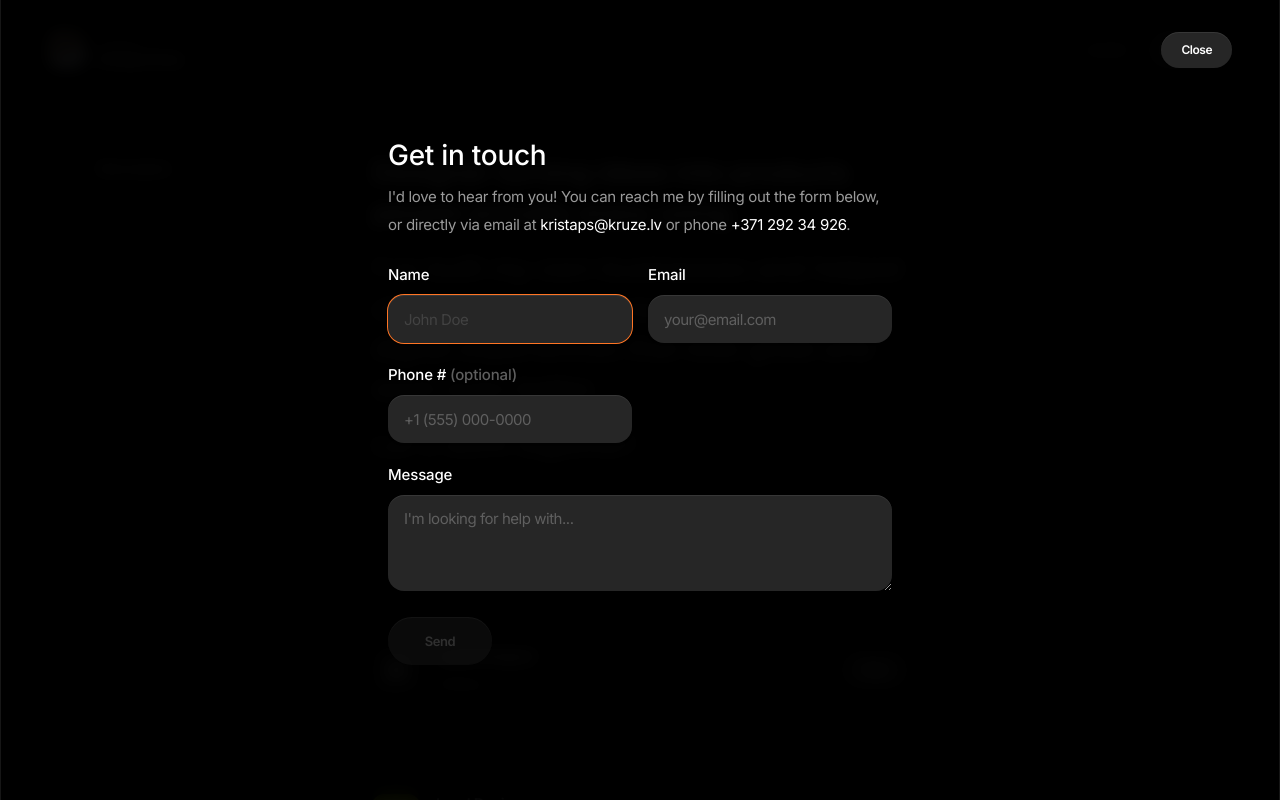
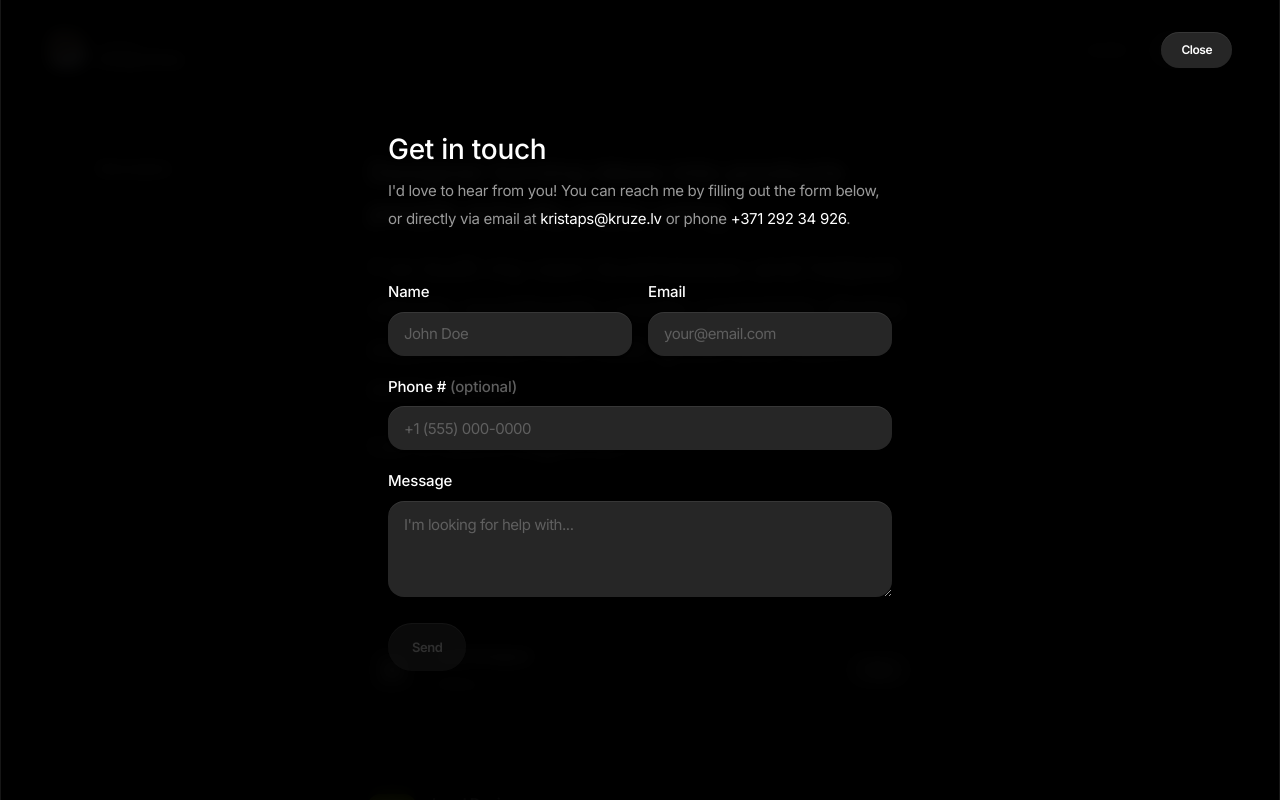
Before and after one commit to puspikselis/portfolio, a Next.js app: page / in a window 1280 px wide. Both pictures are taken after a click on the button "Contact". Shown: the top 800 px of the page. Built offline with nearby package versions, Linux system fonts and the light colour scheme; no server answers.

Commit message:
WIP: Updated contact dialog, toast, buttons, and styling - Modified bun.lock, package.json, globals.css, page.tsx, businesses.tsx, contact-dialog.tsx, grid-overlay.tsx, header.tsx, projects.tsx, and toast.tsx

```diff
--- a/package.json
+++ b/package.json
@@ -1,5 +1,6 @@
 {
   "dependencies": {
+    "@hookform/resolvers": "^5.2.2",
     "@radix-ui/react-avatar": "^1.1.10",
     "@radix-ui/react-dialog": "^1.1.15",
     "@radix-ui/react-slot": "^1.2.3",
@@ -9,7 +10,9 @@
     "next": "15.5.4",
     "react": "19.2.0",
     "react-dom": "19.2.0",
-    "tailwind-merge": "^3.3.1"
+    "react-hook-form": "^7.64.0",
+    "tailwind-merge": "^3.3.1",
+    "zod": "^4.1.12"
   },
   "devDependencies": {
     "@biomejs/biome": "2.2.5",
--- a/src/app/globals.css
+++ b/src/app/globals.css
@@ -146,7 +146,7 @@
 
 @layer components {
   .narrow-container {
-    @apply mx-auto max-w-144 px-5;
+    @apply mx-auto max-w-144 px-4;
   }
 
   .link-overlay {
--- a/src/app/page.tsx
+++ b/src/app/page.tsx
@@ -1,16 +1,15 @@
-import type { Metadata } from 'next';
+'use client';
+
+import { useState } from 'react';
 
 import { Businesses } from '@/components/businesses';
+import { ContactDialog } from '@/components/dialogs/contact-dialog';
 import { FloatingThingy } from '@/components/floating-thingy';
 import { Projects } from '@/components/projects';
 
-export const metadata: Metadata = {
-  description:
-    "Designer turning ideas into products people actually enjoy using. I've built my own businesses and helped clients worldwide create complete digital experiences that look great and work even better.",
-  title: 'Kristaps Krūze - Designer',
-};
+export default function Home() {
+  const [isContactOpen, setIsContactOpen] = useState(false);
 
-export default function Home() {
   return (
     <>
       <FloatingThingy />
@@ -28,9 +27,13 @@ export default function Home() {
             experiences that look great and work even better.
           </p>
           <p className="-tracking-[0.01em] font-medium text-28/10">
-            <a className="no-underline" href="mailto:kristaps@kruze.lv">
+            <button
+              className="no-underline transition-opacity duration-200 ease-in-out hover:opacity-80"
+              onClick={() => setIsContactOpen(true)}
+              type="button"
+            >
               Let's work together!
-            </a>
+            </button>
           </p>
         </main>
         <div className="mt-20 md:mt-35">
@@ -40,6 +43,7 @@ export default function Home() {
           <Businesses />
         </div>
       </div>
+      <ContactDialog isOpen={isContactOpen} onClose={() => setIsContactOpen(false)} />
     </>
   );
 }
--- a/src/components/businesses.tsx
+++ b/src/components/businesses.tsx
@@ -23,7 +23,9 @@ function BusinessCard({
           style={{ '--color': business.color || '#1d1d1d' } as React.CSSProperties}
         >
           <AvatarImage alt={`${business.title} logo`} src={business.image} />
-          <AvatarFallback className="bg-transparent text-15 text-white/20">?</AvatarFallback>
+          <AvatarFallback className="-tracking-[0.02em] bg-transparent text-15 text-white/20">
+            ?
+          </AvatarFallback>
         </Avatar>
         <div className="space-y-1">
           <h4 className="-tracking-[0.02em] font-semibold text-15/6 text-white">
--- a/src/components/dialogs/contact-dialog.tsx
+++ b/src/components/dialogs/contact-dialog.tsx
@@ -1,178 +1,59 @@
 'use client';
 
-import { useEffect, useRef, useState } from 'react';
-
+import { zodResolver } from '@hookform/resolvers/zod';
 import * as Dialog from '@radix-ui/react-dialog';
+import { useRef } from 'react';
+import { useForm } from 'react-hook-form';
+import { z } from 'zod';
 
 import { useToast } from '@/components/ui/toast';
 import { cn } from '@/lib/utils';
 
 type Props = { isOpen: boolean; onClose: () => void };
 
-type Phase = 'idle' | 'sending';
+const schema = z.object({
+  email: z.string().email('Please enter a valid email address'),
+  message: z.string().min(10, 'Message must be at least 10 characters'),
+  name: z.string().min(2, 'Name must be at least 2 characters'),
+  phone: z.string().optional(),
+});
 
-const shadowC = 'inset-shadow-0-1-0 inset-shadow-white/8';
-const labelC = '-tracking-[0.01em] block font-medium text-15 text-white leading-6';
-const headingC = '-tracking-[0.01em] font-medium text-28/10 text-white';
-const paragraphC = '-tracking-[0.02em] text-15/7 text-nobel-100';
-const inputC = cn(
-  shadowC,
-  'h-12 w-full rounded-2xl bg-nero-100 px-4 py-3 text-15 text-white leading-6',
-  'shadow-[0_1px_2px_rgba(0,0,0,.48)] transition-all duration-200',
-  'placeholder:text-dim-gray-100 focus:placeholder:opacity-50',
-  'focus:outline-none focus:ring-1 focus:ring-orange-100',
-);
-const btnC = cn(
-  shadowC,
-  'h-12 w-26 rounded-full bg-white px-4 font-semibold text-13 text-nero-100 leading-4',
-  'transition-colors duration-200 ease-in-out hover:bg-white/90',
-  'cursor-pointer disabled:cursor-not-allowed disabled:bg-nero-300 disabled:text-dim-gray-100 disabled:opacity-50',
-);
+type FormValues = z.infer<typeof schema>;
 
-function ContactFormView({
-  formRef,
-  onSubmit,
-  onInput,
-  phase,
-  isValid,
-}: {
-  formRef: React.RefObject<HTMLFormElement | null>;
-  onSubmit: (e: React.FormEvent<HTMLFormElement>) => void;
-  onInput: () => void;
-  phase: Phase;
-  isValid: boolean;
-}) {
-  const nameInputRef = useRef<HTMLInputElement>(null);
-
-  useEffect(() => {
-    // Focus the name input when the dialog opens
-    const timer = setTimeout(() => {
-      nameInputRef.current?.focus();
-    }, 100); // Small delay to ensure dialog is fully rendered
-
-    return () => clearTimeout(timer);
-  }, []);
-  return (
-    <>
-      <div className="space-y-2">
-        <Dialog.Title asChild>
-          <h1 className={headingC}>Get in touch</h1>
-        </Dialog.Title>
-        <p className={paragraphC}>
-          I&apos;d love to hear from you! You can reach me by filling out the form below, or
-          directly via email at{' '}
-          <a
-            className="text-white transition-opacity duration-200 ease-in-out hover:opacity-80"
-            href="mailto:kristaps@kruze.lv"
-          >
-            kristaps@kruze.lv
-          </a>{' '}
-          or phone{' '}
-          <a
-            className="text-white transition-opacity duration-200 ease-in-out hover:opacity-80"
-            href="tel:+37129234926"
-          >
-            +371 292 34 926
-          </a>
-          .
-        </p>
-      </div>
-
-      <form className="space-y-5" onInput={onInput} onSubmit={onSubmit} ref={formRef}>
-        <div className="flex gap-4">
-          <div className="flex-1 space-y-2">
-            <label className={labelC} htmlFor="name">
-              Name
-            </label>
-            <input ref={nameInputRef} className={inputC} id="name" name="name" placeholder="John Doe" required />
-          </div>
-
-          <div className="flex-1 space-y-2">
-            <label className={labelC} htmlFor="email">
-              Email
-            </label>
-            <input
-              className={inputC}
-              id="email"
-              name="email"
-              placeholder="your@email.com"
-              required
-              type="email"
-            />
-          </div>
-        </div>
-
-        <div className="w-1/2 space-y-2 pr-2">
-          <label className={labelC} htmlFor="phone">
-            Phone # <span className="text-dim-gray-100">(optional)</span>
-          </label>
-          <input
-            className={inputC}
-            id="phone"
-            name="phone"
-            placeholder="+1 (555) 000-0000"
-            type="tel"
-          />
-        </div>
-
-        <div className="space-y-2">
-          <label className={labelC} htmlFor="message">
-            Message
-          </label>
-          <textarea
-            className={cn(inputC, 'h-24 resize-y')}
-            id="message"
-            name="message"
-            placeholder="I'm looking for help with..."
-            required
-          />
-        </div>
-        <input
-          aria-label="Leave this field empty"
-          autoComplete="off"
-          className="hidden"
-          name="_honey"
-          tabIndex={-1}
-          type="text"
-        />
-        <button
-          className={btnC}
-          disabled={phase === 'sending' || !isValid}
-          title={!isValid ? 'Please fill out all required fields' : undefined}
-          type="submit"
-        >
-          {phase === 'sending' ? 'Sending…' : 'Send'}
-        </button>
-      </form>
-    </>
+const inputBaseC =
+  'inset-shadow-0-1-0 inset-shadow-white/8 h-11 w-full rounded-2xl bg-nero-100 px-4 py-3 text-15 text-white leading-6 shadow-[0_1px_2px_rgba(0,0,0,.48)] transition-all duration-200 placeholder:text-dim-gray-100 focus:placeholder:opacity-50 focus:outline-none';
+const getInputC = (hasError: boolean) =>
+  cn(
+    inputBaseC,
+    hasError ? 'ring-1 ring-red-500/80 focus:ring-red-500' : 'focus:ring-1 focus:ring-orange-100',
   );
-}
 
 export function ContactDialog({ isOpen, onClose }: Props) {
-  const [phase, setPhase] = useState<Phase>('idle');
-  const [isValid, setIsValid] = useState(false);
-  const formRef = useRef<HTMLFormElement>(null);
   const { showToast } = useToast();
+  const honeyRef = useRef<HTMLInputElement>(null);
 
-  const handleOpenChange = (open: boolean) => {
-    if (!open) {
-      formRef.current?.reset();
-      setPhase('idle');
-      onClose();
-    }
-  };
+  const {
+    register,
+    handleSubmit,
+    reset,
+    formState: { errors, isSubmitting, isValid },
+  } = useForm<FormValues>({
+    defaultValues: { email: '', message: '', name: '', phone: '' },
+    mode: 'onChange', // real-time button enable/disable
+    resolver: zodResolver(schema),
+  });
 
-  const checkValidity = () => {
-    setIsValid(formRef.current?.checkValidity() ?? false);
-  };
+  const onSubmit = async (values: FormValues) => {
+    // Honeypot guard
+    if (honeyRef.current?.value) return;
 
-  const submit = async (e: React.FormEvent<HTMLFormElement>) => {
-    e.preventDefault();
-    setPhase('sending');
-
-    const fd = new FormData(e.currentTarget);
-    fd.set('_replyto', String(fd.get('email') || ''));
-    fd.set('_subject', `Portfolio Contact from ${fd.get('name') || ''}`);
+    const fd = new FormData();
+    fd.set('name', values.name);
+    fd.set('email', values.email);
+    fd.set('phone', values.phone ?? '');
+    fd.set('message', values.message);
+    fd.set('_replyto', values.email);
+    fd.set('_subject', `Portfolio Contact from ${values.name}`);
 
     try {
       const res = await fetch('https://formsubmit.co/ajax/kristaps@kruze.lv', {
@@ -180,29 +61,29 @@ export function ContactDialog({ isOpen, onClose }: Props) {
         headers: { Accept: 'application/json' },
         method: 'POST',
       });
-      if (res.ok) {
-        // Play success sound
-        const audio = new Audio('/audio/mail-sent.mp3');
-        audio.play().catch(() => {
-          // Ignore audio play errors (e.g., user hasn't interacted with page yet)
-        });
+      if (!res.ok) throw new Error('send failed');
 
-        formRef.current?.reset();
-        setPhase('idle');
-        handleOpenChange(false);
-        showToast('Message sent successfully!', "I'll get back to you as soon as possible.");
-      } else {
-        setPhase('idle');
-        alert('Failed to send. Please email me directly at kristaps@kruze.lv');
-      }
+      // Play success sound
+      const audio = new Audio('/audio/mail-sent.mp3');
+      audio.play().catch(() => {});
+      reset();
+      onClose();
+      showToast('Message sent successfully!', "I'll get back to you as soon as possible.");
     } catch {
-      setPhase('idle');
-      alert('Failed to send. Please email me directly at kristaps@kruze.lv');
+      showToast('Failed to send message', 'Please email me directly at kristaps@kruze.lv');
     }
   };
 
   return (
-    <Dialog.Root open={isOpen} onOpenChange={handleOpenChange}>
+    <Dialog.Root
+      onOpenChange={(open) => {
+        if (!open) {
+          reset();
+          onClose();
+        }
+      }}
+      open={isOpen}
+    >
       <Dialog.Portal>
         <Dialog.Overlay className="fixed inset-0 z-30">
           <div className="-translate-x-1/2 fixed inset-y-0 left-1/2 w-full max-w-404">
@@ -222,28 +103,164 @@ export function ContactDialog({ isOpen, onClose }: Props) {
             'data-[state=closed]:fade-out-0 data-[state=closed]:slide-out-to-bottom-2 data-[state=closed]:animate-out',
           )}
           onOpenAutoFocus={(e) => e.preventDefault()}
-          onCloseAutoFocus={(e) => e.preventDefault()}
         >
           <div className="relative mx-auto flex min-h-screen max-w-404 items-center justify-center">
             <Dialog.Close
-              className={cn(
-                'absolute top-5 right-5 z-[60] h-9 rounded-full bg-nero-100 px-5',
-                'font-semibold text-12 text-white transition-colors duration-200 ease-in-out hover:bg-nero-200',
-                'md:top-8 md:right-12',
-                shadowC,
-              )}
+              asChild
+              className="absolute inset-shadow-0-1-0 inset-shadow-white/8 top-5 right-5 z-[60] h-9 rounded-full bg-nero-100 px-5 font-semibold text-12 text-white hover:bg-nero-200 md:top-8 md:right-12"
             >
-              Close
+              <button type="button">Close</button>
             </Dialog.Close>
 
-            <div className="w-full max-w-136 space-y-6 px-5 py-12">
-              <ContactFormView
-                formRef={formRef}
-                isValid={isValid}
-                onInput={checkValidity}
-                onSubmit={submit}
-                phase={phase}
-              />
+            <div className="w-full max-w-136 space-y-12 px-5 py-12">
+              <div className="space-y-2">
+                <Dialog.Title asChild>
+                  <h1 className="-tracking-[0.01em] font-medium text-28/10 text-white">
+                    Get in touch
+                  </h1>
+                </Dialog.Title>
+                <Dialog.Description asChild>
+                  <p className="-tracking-[0.02em] text-15/7 text-nobel-100">
+                    I&apos;d love to hear from you! You can reach me by filling out the form below,
+                    or directly via email at{' '}
+                    <a
+                      className="text-white transition-opacity duration-200 ease-in-out hover:opacity-80"
+                      href="mailto:kristaps@kruze.lv"
+                    >
+                      kristaps@kruze.lv
+                    </a>{' '}
+                    or phone{' '}
+                    <a
+                      className="text-white transition-opacity duration-200 ease-in-out hover:opacity-80"
+                      href="tel:+37129234926"
+                    >
+                      +371 292 34 926
+                    </a>
+                    .
+                  </p>
+                </Dialog.Description>
+              </div>
+
+              <form className="space-y-5" noValidate onSubmit={handleSubmit(onSubmit)}>
+                <div className="flex gap-4">
+                  <div className="flex-1 space-y-2">
+                    <label
+                      className="-tracking-[0.01em] block font-medium text-15 text-white"
+                      htmlFor="name"
+                    >
+                      Name
+                    </label>
+                    <input
+                      id="name"
+                      {...register('name')}
+                      className={getInputC(!!errors.name)}
+                      placeholder="John Doe"
+                      {...(errors.name && {
+                        'aria-describedby': 'name-error',
+                        'aria-invalid': 'true',
+                      })}
+                    />
+                    {errors.name && (
+                      <p
+                        className="-tracking-[0.01em] text-12 text-red-500 leading-4"
+                        id="name-error"
+                      >
+                        {errors.name.message}
+                      </p>
+                    )}
+                  </div>
+
+                  <div className="flex-1 space-y-2">
+                    <label
+                      className="-tracking-[0.01em] block font-medium text-15 text-white"
+                      htmlFor="email"
+                    >
+                      Email
+                    </label>
+                    <input
+                      id="email"
+                      type="email"
+                      {...register('email')}
+                      className={getInputC(!!errors.email)}
+                      placeholder="your@email.com"
+                      {...(errors.email && {
+                        'aria-describedby': 'email-error',
+                        'aria-invalid': 'true',
+                      })}
+                    />
+                    {errors.email && (
+                      <p
+                        className="-tracking-[0.01em] text-12 text-red-500 leading-4"
+                        id="email-error"
+                      >
+                        {errors.email.message}
+                      </p>
+                    )}
+                  </div>
+                </div>
+
+                <div className="space-y-2">
+                  <label
+                    className="-tracking-[0.01em] block font-medium text-15 text-white"
+                    htmlFor="phone"
+                  >
+                    Phone # <span className="text-dim-gray-100">(optional)</span>
+                  </label>
+                  <input
+                    id="phone"
+                    type="tel"
+                    {...register('phone')}
+                    className={inputBaseC}
+                    placeholder="+1 (555) 000-0000"
+                  />
+                </div>
+
+                <div className="space-y-2">
+                  <label
+                    className="-tracking-[0.01em] block font-medium text-15 text-white"
+                    htmlFor="message"
+                  >
+                    Message
+                  </label>
+                  <textarea
+                    id="message"
+                    {...register('message')}
+                    className={cn(getInputC(!!errors.message), 'h-auto min-h-24 resize-y')}
+                    placeholder="I'm looking for help with..."
+                    {...(errors.message && {
+                      'aria-describedby': 'message-error',
+                      'aria-invalid': 'true',
+                    })}
+                  />
+                  {errors.message && (
+                    <p
+                      className="-tracking-[0.01em] text-12 text-red-500 leading-4"
+                      id="message-error"
+                    >
+                      {errors.message.message}
+                    </p>
+                  )}
+                </div>
+
+                {/* Honeypot */}
+                <input
+                  aria-hidden="true"
+                  autoComplete="off"
+                  className="hidden"
+                  name="_honey"
+                  ref={honeyRef}
+                  tabIndex={-1}
+                  type="text"
+                />
+
+                <button
+                  className="inset-shadow-0-1-0 inset-shadow-white/8 h-12 rounded-full bg-white px-6 font-semibold text-13 text-nero-100 leading-4 hover:bg-white/90 disabled:cursor-not-allowed disabled:bg-nero-300 disabled:text-dim-gray-100 disabled:opacity-50"
+                  disabled={isSubmitting || !isValid}
+                  type="submit"
+                >
+                  {isSubmitting ? 'Sending…' : 'Send'}
+                </button>
+              </form>
             </div>
           </div>
         </Dialog.Content>
--- a/src/components/projects.tsx
+++ b/src/components/projects.tsx
@@ -25,7 +25,7 @@ function ProjectCard({
           style={{ '--color': project.color || '#1d1d1d' } as React.CSSProperties}
         >
           <AvatarImage alt={`${project.title} logo`} src={project.image} />
-          <AvatarFallback className="bg-transparent text-15 text-white/20">
+          <AvatarFallback className="-tracking-[0.02em] bg-transparent text-15 text-white/20">
             {project.Icon ? <project.Icon /> : '?'}
           </AvatarFallback>
         </Avatar>
```
Also changed, not shown: src/components/grid-overlay.tsx (+9 -13 lines), src/components/ui/toast.tsx (+4 -4 lines), src/components/header.tsx (indentation only), 1 other file (tests, documents, lock files or other folders).
